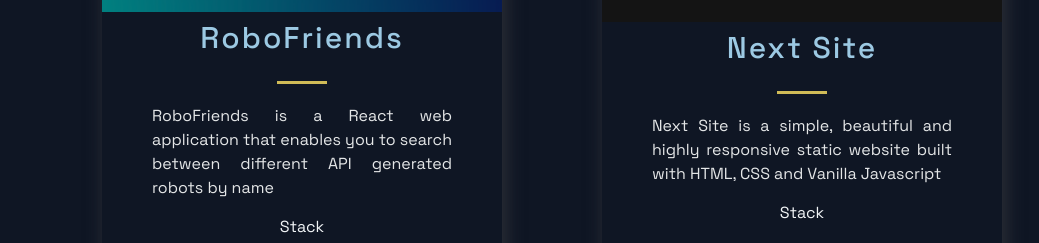
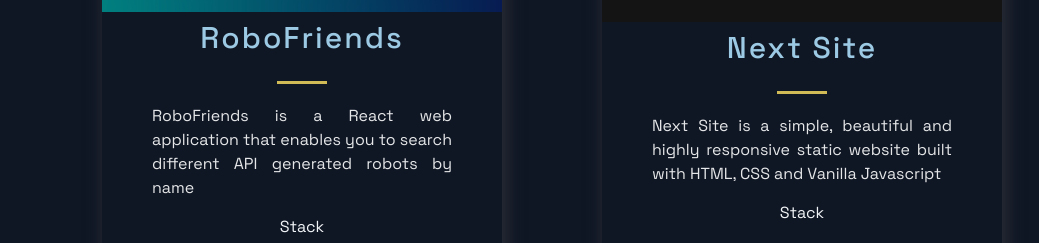
Before and after one commit to davidpedrero/David-Pedero-Portfolio, a Next.js app: page / in a window 1280 px wide. Shown: the part 1792-2035 px from the top of the page, without its empty margins (88-1127 px from the left). Built offline with nearby package versions, Linux system fonts and the light colour scheme.

Commit message:
final touch 6

```diff
--- a/src/constants/constants.js
+++ b/src/constants/constants.js
@@ -19,7 +19,7 @@
   },
   {
     title: 'RoboFriends',
-    description:"RoboFriends is a React web application that enables you to search between different API generated robots by name",
+    description:"RoboFriends is a React web application that enables you to search different API generated robots by name",
     image: '/images/2.png',
     tags: ['React', 'JavaScript'],
     source: 'https://davidpedrero.github.io/RoboFriends/',
```
